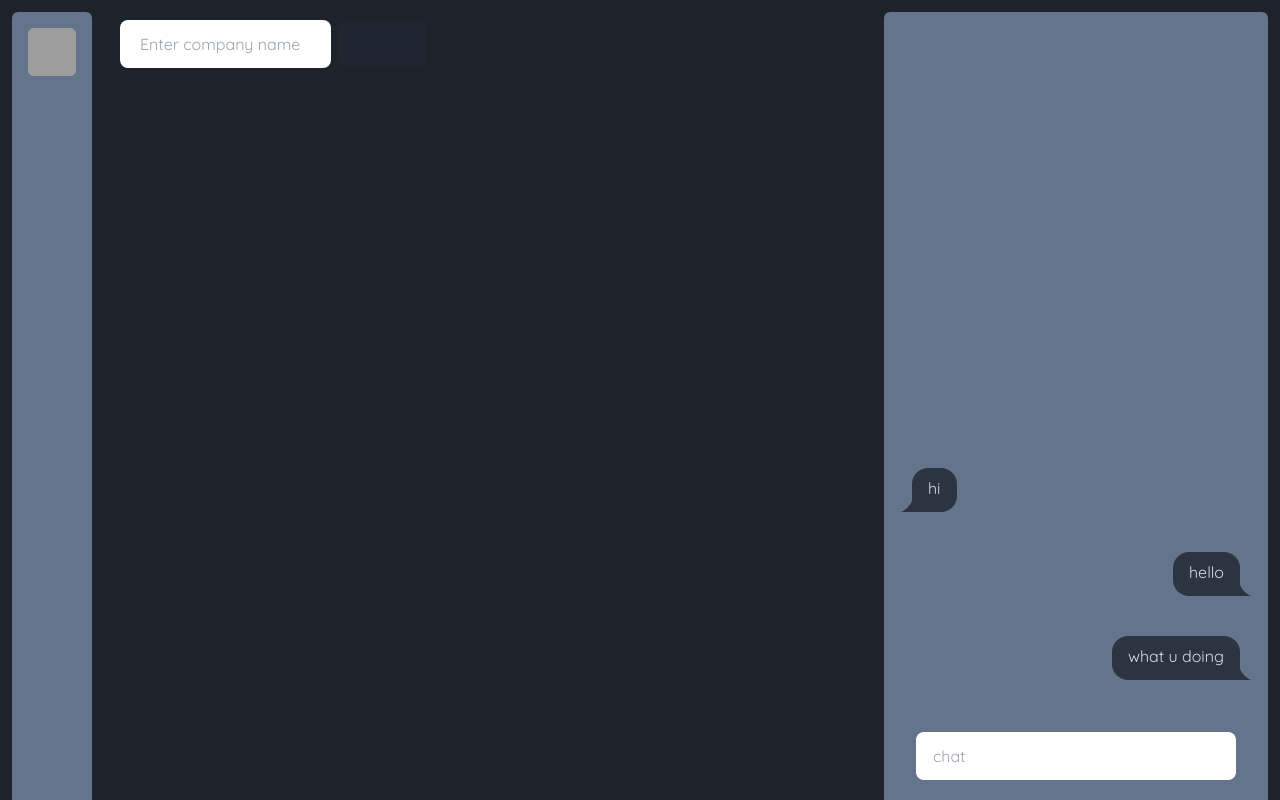
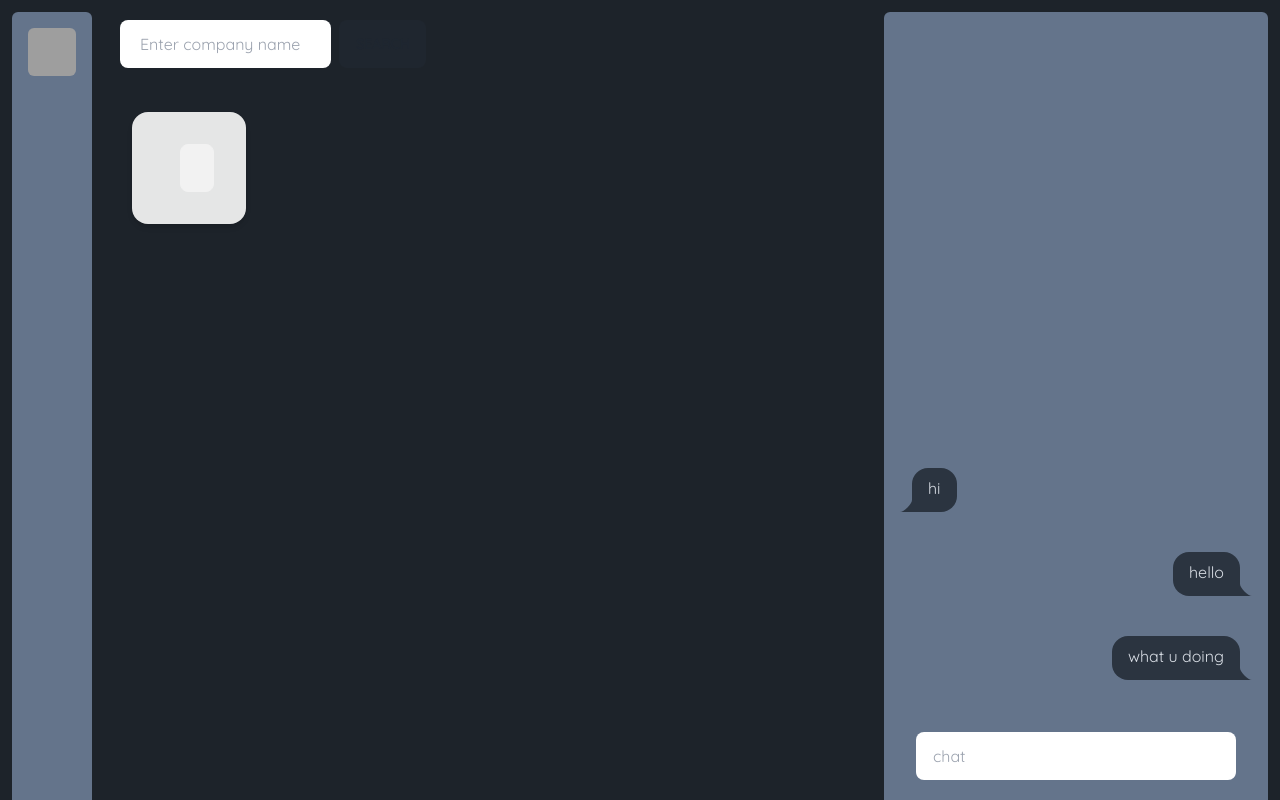
Before and after one commit to n1ved/softhack, a React (Vite) app in the folder finfrontend/: page /dashboard in a window 1280 px wide. Built offline with nearby package versions, Linux system fonts and the light colour scheme; grey boxes are pictures that could not be loaded.

Commit message:
Committing local changes

```diff
--- /dev/null
+++ b/finfrontend/src/components/mini_card.jsx
@@ -0,0 +1,37 @@
+import {useState} from "react";
+
+export default function MiniCard({imgurl , name , noimage , score=null}){
+    var imgvisibility;
+    var scorevisibility;
+    if(score === null){
+        scorevisibility = "hidden";
+    }
+    else{
+        scorevisibility = "badge badge-accent";
+    }
+    if(noimage === false){
+        imgvisibility = "avatar";
+    }
+    else{
+        imgvisibility = "hidden";
+    }
+    return(
+        <div className="card w-fit bg-base-300 shadow-md p-0 mx-5">
+            <div className="card-body">
+                <h2 className="card-title">
+                    {/*Use when able to get image*/}
+                    <div className={imgvisibility}>
+                        <div className="w-12 rounded mr-4">
+                            <img src={imgurl} alt={" "}/>
+                        </div>
+                    </div>
+                    {name}
+                    <div className={scorevisibility}>{score}</div>
+                    <button className="ml-4 btn"></button>
+
+                </h2>
+            </div>
+        </div>
+
+    );
+}
--- a/finfrontend/src/pages/dashboard/Content.jsx
+++ b/finfrontend/src/pages/dashboard/Content.jsx
@@ -1,4 +1,5 @@
 import { useState, useEffect } from "react";
+import MiniCard from "../../components/mini_card.jsx";
 export default function Content() {
   const [score, setScore] = useState({});
   const [company, setCompany] = useState("");
@@ -55,7 +56,9 @@ export default function Content() {
           />
         </div>
       </form>
-      <div className="mt-6">{score.score}</div>
+      <div className="mt-6 mx-8">
+        <MiniCard name={company} noimage={true} score={score.score}/>
+      </div>
     </div>
   );
 }
```
